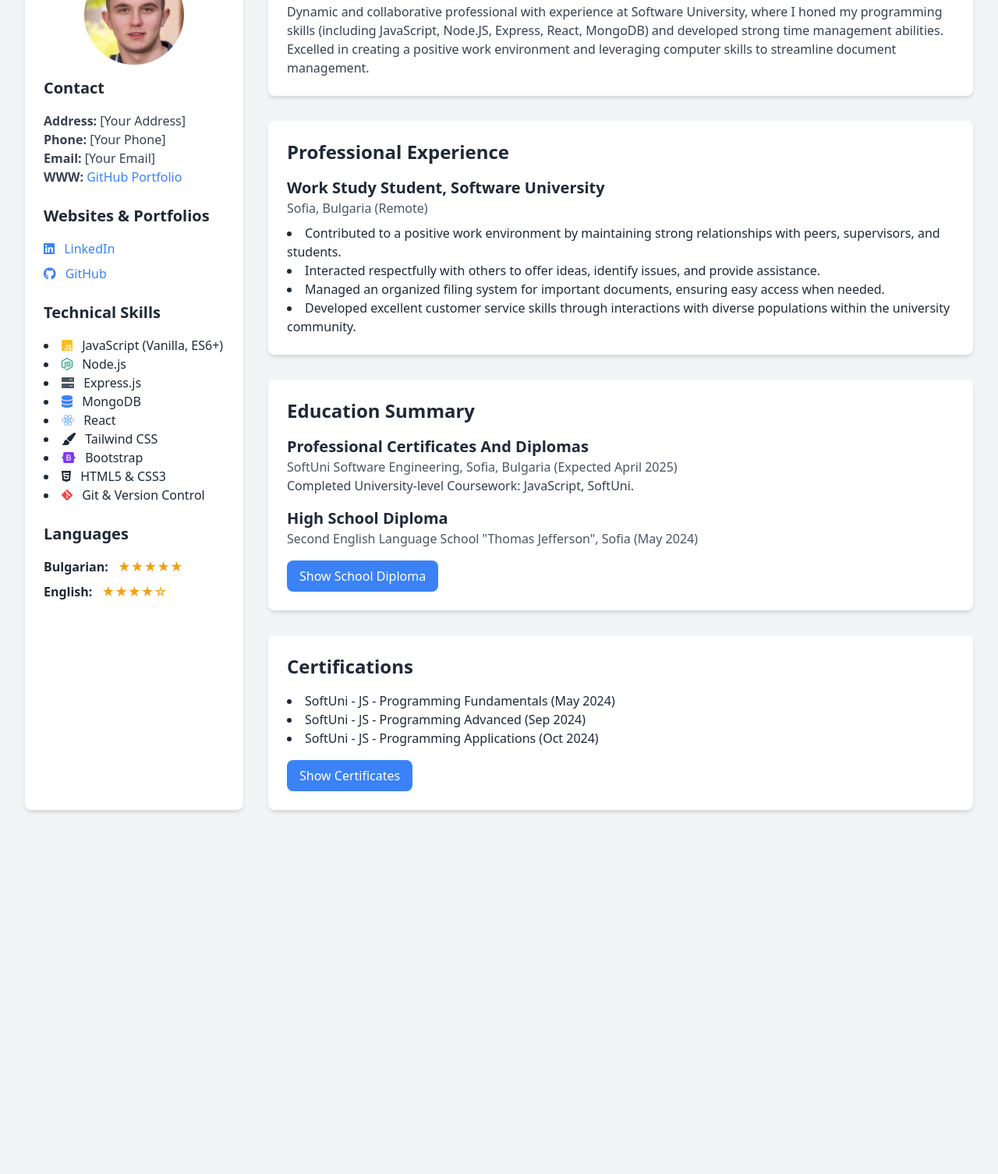
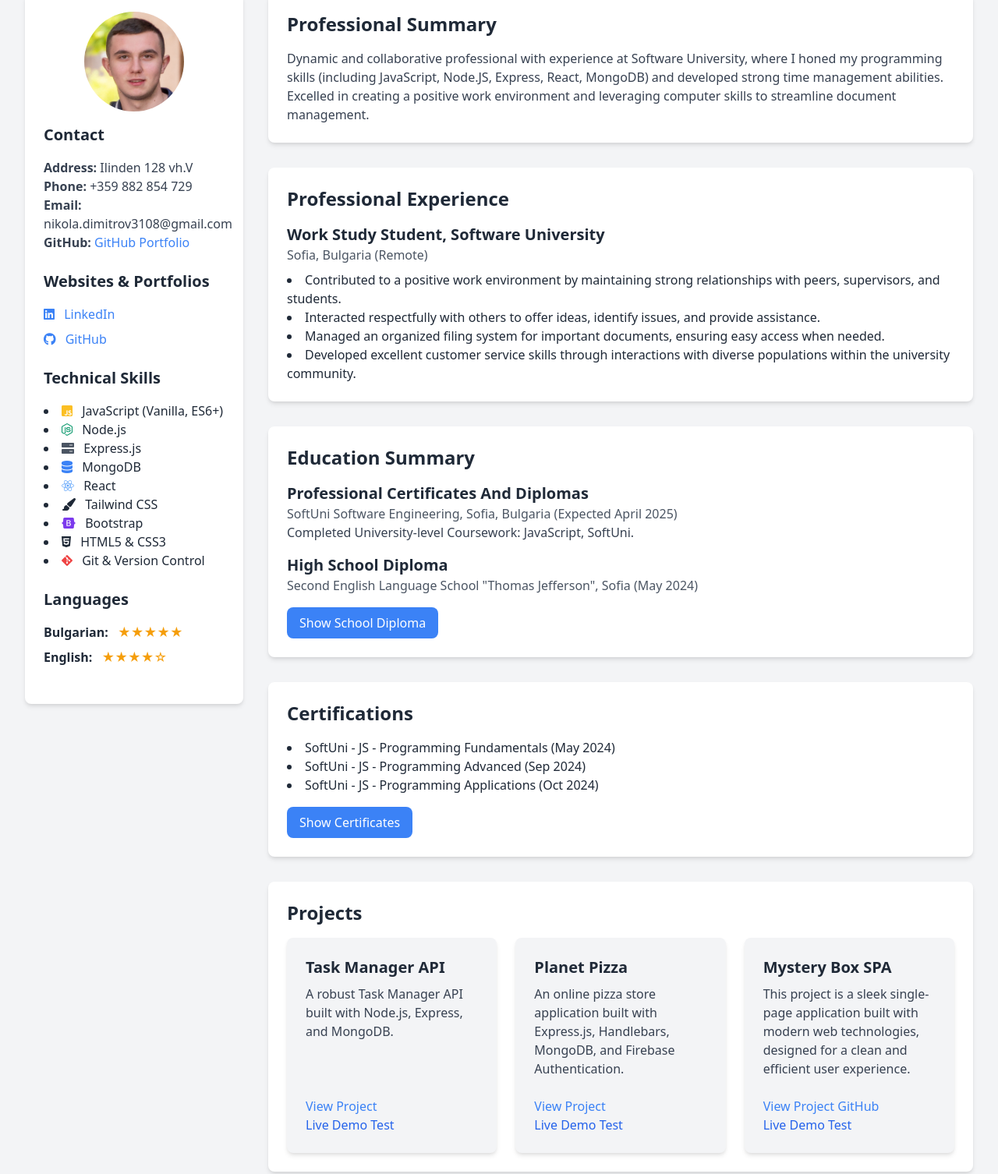
Before and after one commit to Nicola31082005/Nicola-Portfolio, a website built with Vite: page index.html in a window 1280 px wide. Shown: the part 101-1607 px from the top of the page at 78% size. Before the commit the page ends 1172 px from the top, so only its background shows below. Built offline with nearby package versions, Linux system fonts and the light colour scheme.

Commit message:
add navigation

```diff
--- a/index.html
+++ b/index.html
@@ -9,10 +9,22 @@
   <link href="styles.css" rel="stylesheet">
 </head>
 <body class="bg-gray-100 text-gray-800">
+  <!-- Navigation Bar -->
+  <nav class="bg-white shadow-md">
+    <div class="container mx-auto px-4 py-4 flex justify-between items-center">
+      <a href="#" class="text-xl font-bold text-blue-500">My Portfolio</a>
+      <ul class="flex space-x-6">
+        <li><a href="#about" class="text-gray-700 hover:text-blue-500">About</a></li>
+        <li><a href="#projects" class="text-gray-700 hover:text-blue-500">Projects</a></li>
+        <li><a href="#certifications" class="text-gray-700 hover:text-blue-500">Certifications</a></li>
+      </ul>
+    </div>
+  </nav>
+
   <div class="container mx-auto p-4 lg:p-8">
     <div class="grid grid-cols-1 lg:grid-cols-4 gap-8">
       <!-- Left Column -->
-      <div class="lg:col-span-1 bg-white p-6 rounded-lg shadow-md">
+      <div class="lg:col-span-1 bg-white p-6 rounded-lg shadow-md self-start">
         <!-- Profile Picture -->
         <div class="text-center">
           <img src="assets/images/profile.jpg" alt="Profile Picture" class="w-32 h-32 rounded-full mx-auto mb-4">
@@ -21,10 +33,10 @@
         <!-- Contact Info -->
         <div class="mb-6">
           <h2 class="text-xl font-bold mb-4">Contact</h2>
-          <p class="text-gray-700"><span class="font-semibold">Address:</span> [Your Address]</p>
-          <p class="text-gray-700"><span class="font-semibold">Phone:</span> [Your Phone]</p>
-          <p class="text-gray-700"><span class="font-semibold">Email:</span> [Your Email]</p>
-          <p class="text-gray-700"><span class="font-semibold">WWW:</span> <a href="#" class="text-blue-500 hover:underline">GitHub Portfolio</a></p>
+          <p class="text-gray-700"><span class="font-semibold">Address:</span> Ilinden 128 vh.V </p>
+          <p class="text-gray-700"><span class="font-semibold">Phone:</span> +359 882 854 729</p>
+          <p class="text-gray-700"><span class="font-semibold">Email:</span> nikola.dimitrov3108@gmail.com</p>
+          <p class="text-gray-700"><span class="font-semibold">GitHub:</span> <a href="https://github.com/Nicola31082005" class="text-blue-500 hover:underline">GitHub Portfolio</a></p>
         </div>
 
         <!-- Websites & Portfolios -->
@@ -114,7 +126,7 @@
       <!-- Right Column -->
       <div class="lg:col-span-3">
         <!-- Professional Summary -->
-        <section class="bg-white p-6 rounded-lg shadow-md mb-8">
+        <section id="about" class="bg-white p-6 rounded-lg shadow-md mb-8">
           <h2 class="text-2xl font-bold mb-4">Professional Summary</h2>
           <p class="text-gray-700">
             Dynamic and collaborative professional with experience at Software University, where I honed my programming skills (including JavaScript, Node.JS, Express, React, MongoDB) and developed strong time management abilities. Excelled in creating a positive work environment and leveraging computer skills to streamline document management.
@@ -143,8 +155,6 @@
             <h3 class="text-xl font-semibold">Professional Certificates And Diplomas</h3>
             <p class="text-gray-600">SoftUni Software Engineering, Sofia, Bulgaria (Expected April 2025)</p>
             <p class="text-gray-700">Completed University-level Coursework: JavaScript, SoftUni.</p>
-
-
           </div>
           <div>
             <h3 class="text-xl font-semibold">High School Diploma</h3>
@@ -160,7 +170,7 @@
         </section>
 
         <!-- Certifications -->
-        <section class="bg-white p-6 rounded-lg shadow-md">
+        <section id="certifications" class="bg-white p-6 rounded-lg shadow-md">
           <h2 class="text-2xl font-bold mb-4">Certifications</h2>
           <ul class="list-disc list-inside">
             <li>SoftUni - JS - Programming Fundamentals (May 2024)</li>
@@ -177,6 +187,43 @@
             <img src="assets/images/certificate3.jpg" alt="JS - Programming Applications" class="w-48 h-auto rounded-lg shadow-md">
           </div>
         </section>
+
+        <!-- Projects Section -->
+        <section id="projects" class="bg-white p-6 rounded-lg shadow-md mt-8">
+          <h2 class="text-2xl font-bold mb-4">Projects</h2>
+          <div class="grid grid-cols-1 md:grid-cols-2 lg:grid-cols-3 gap-6">
+            <!-- Project 1 -->
+            <div class="bg-gray-100 p-6 rounded-lg shadow-md flex flex-col">
+              <h3 class="text-xl font-bold mb-2">Task Manager API</h3>
+              <p class="text-gray-700 mb-6">A robust Task Manager API built with Node.js, Express, and MongoDB.</p>
+              <div class="mt-auto">
+                <a href="https://github.com/Nicola31082005/Task-Manager-API" class="text-blue-500 hover:underline">View Project</a>
+                <br>
+                <a href="https://task-manager-api-tau-one.vercel.app/" class="font-medium text-blue-600 dark:text-blue-500 hover:underline">Live Demo Test</a>
+              </div>
+            </div>
+            <!-- Project 2 -->
+            <div class="bg-gray-100 p-6 rounded-lg shadow-md flex flex-col">
+              <h3 class="text-xl font-bold mb-2">Planet Pizza</h3>
+              <p class="text-gray-700 mb-6 ">An online pizza store application built with Express.js, Handlebars, MongoDB, and Firebase Authentication.</p>
+              <div class="mt-auto">
+                <a href="https://github.com/Nicola31082005/Planet-Pizza" class="text-blue-500 hover:underline">View Project</a>
+                <br>
+                <a href="https://planet-pizza-steel.vercel.app/" class="font-medium text-blue-600 dark:text-blue-500 hover:underline">Live Demo Test</a>
+              </div>
+            </div>
+            <!-- Project 3 -->
+            <div class="bg-gray-100 p-6 rounded-lg shadow-md flex flex-col">
+              <h3 class="text-xl font-bold mb-2">Mystery Box SPA</h3>
+              <p class="text-gray-700 mb-6">This project is a sleek single-page application built with modern web technologies, designed for a clean and efficient user experience.</p>
+              <div class="mt-auto">
+                <a href="https://github.com/Nicola31082005/mystery-box" class="text-blue-500 hover:underline">View Project GitHub</a>
+                <br>
+                <a href="https://mystery-box-project.web.app/" class="font-medium text-blue-600 dark:text-blue-500 hover:underline">Live Demo Test</a>
+              </div>
+            </div>
+          </div>
+        </section>
       </div>
     </div>
   </div>
```
